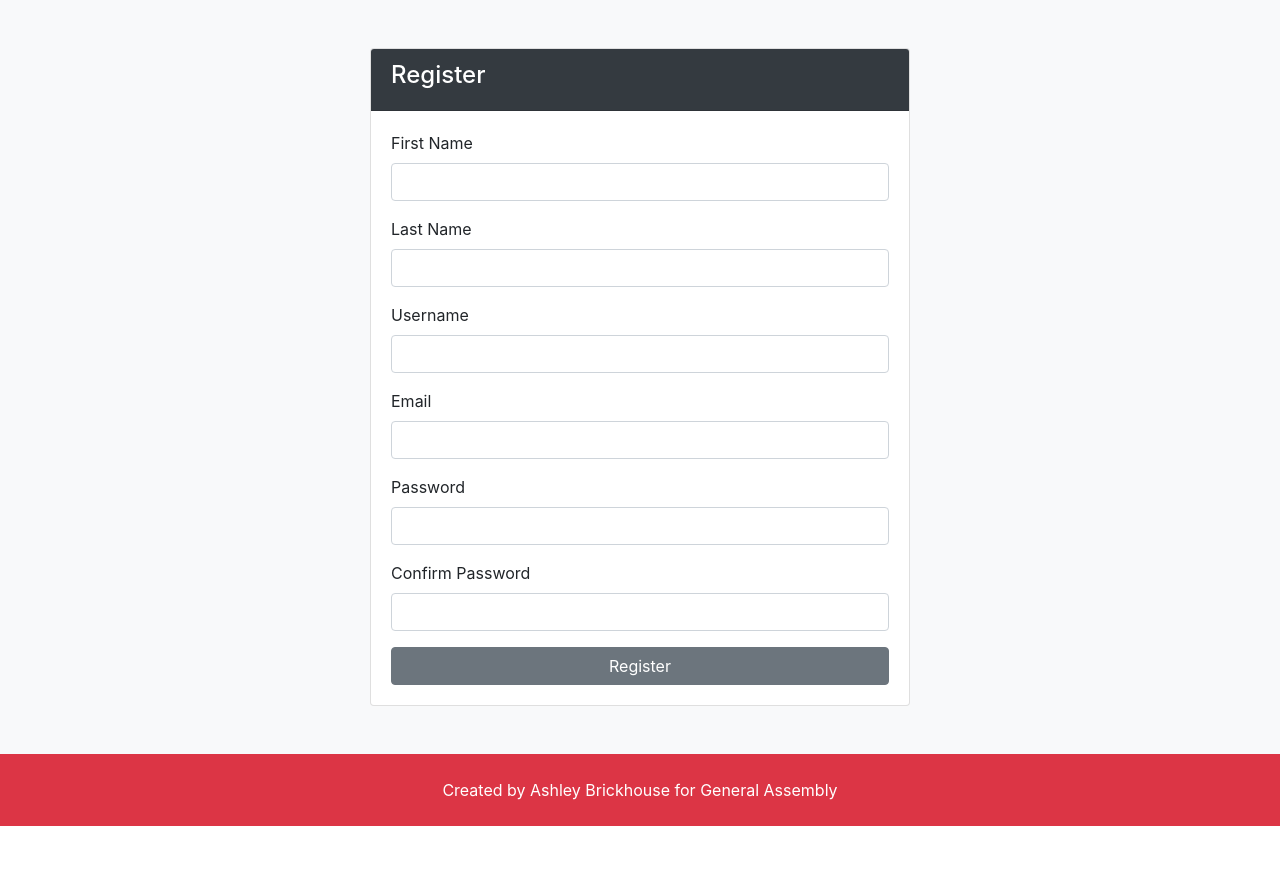
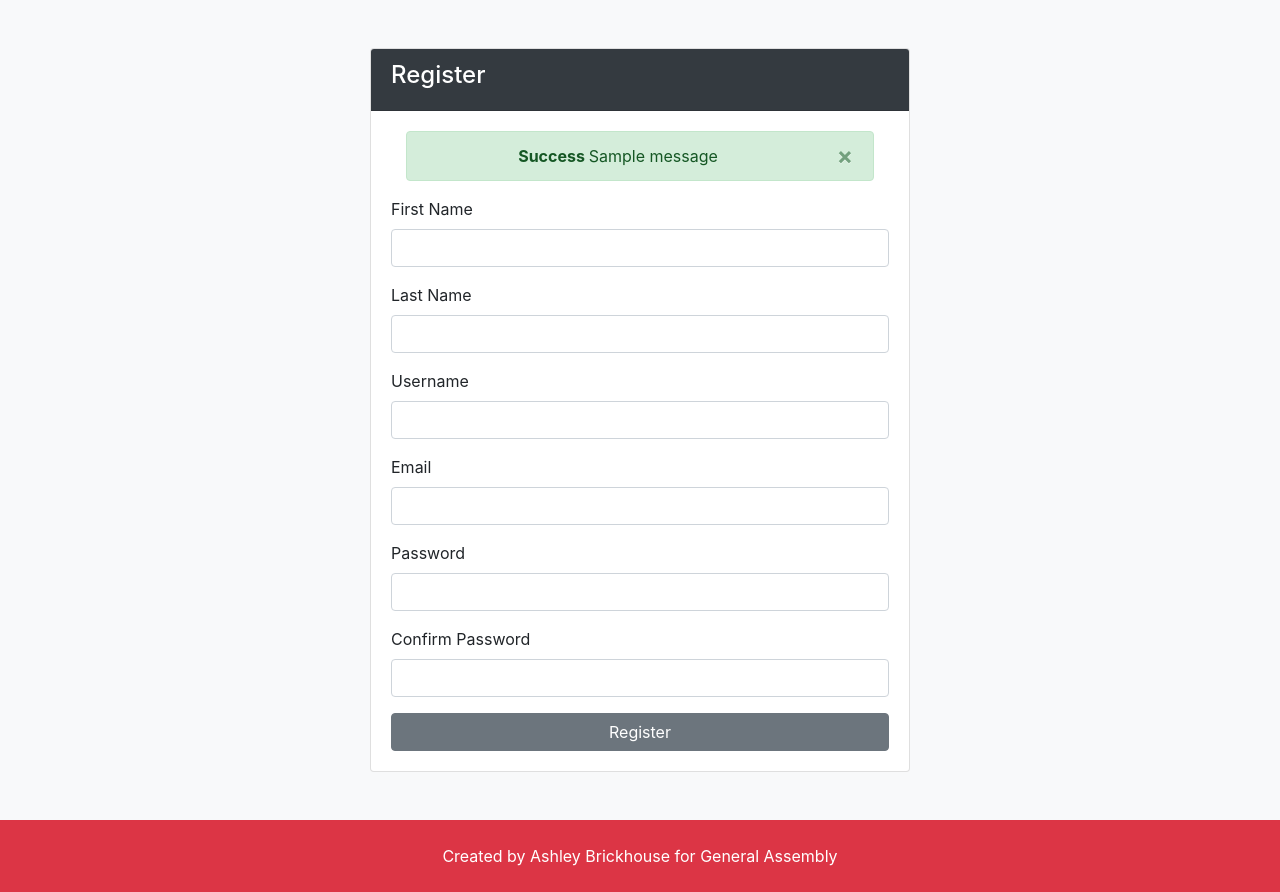
Before and after one commit to ashbrick/Password-Vault, a Django app: page /accounts/register in a window 1280 px wide. Shown: the part 100-992 px from the top of the page. Before the commit the page ends 926 px from the top, so only its background shows below. Run offline with Django 3.2, Linux system fonts and the light colour scheme; tables that the repository leaves empty hold one stand-in row (values such as "Sample post"); one stand-in notice (Sample message) is shown; some libraries are stand-ins or nearby versions.

Commit message:
created partial for error message, brought it into register and login templates and tested it in the views.py file

```diff
--- a/accounts/views.py
+++ b/accounts/views.py
@@ -1,11 +1,13 @@
 from django.shortcuts import render, redirect
+from django.contrib import messages
 
 # Create your views here by adding methods from routes (urls.py)
 
 #defining register, takes request as parameter
 def register(request):
     if request.method == 'POST':
-        return  # register user
+        messages.error(request, 'testing')
+        return redirect('register') # register user
     else:
         return render(request, 'accounts/register.html')
 
--- a/templates/accounts/login.html
+++ b/templates/accounts/login.html
@@ -11,6 +11,8 @@
                 <i class="fas fa-sign-in-alt"></i> Login</h4>
             </div>
             <div class="card-body">
+<!-- ALERTS -->
+            {% include 'partials/_alerts.html' %}
               <form action="{% url 'login' %}" method="POST">
 <!-- csrf_token for security, marries form to user's current session -->
                 {% csrf_token %}
--- a/templates/accounts/register.html
+++ b/templates/accounts/register.html
@@ -12,6 +12,8 @@
                 <i class="fas fa-user-plus"></i> Register</h4>
             </div>
             <div class="card-body">
+<!-- ALERTS -->
+            {% include 'partials/_alerts.html' %}
                 <form action="{% url 'register' %}" method="POST">
 <!-- csrf_token for security, marries form to user's current session and prevents browser hacking-->
                   {% csrf_token %}
--- /dev/null
+++ b/templates/partials/_alerts.html
@@ -0,0 +1,17 @@
+{% if messages %}
+  {% for message in messages %}
+    <div id="message" class="container">
+      <div class="alert alert-{{ message.tags }} alert-dismissible text-center" role="alert">
+        <button type="button" class="close" data-dismiss="alert"><span aria-hidden="true">&times;</span></button>
+        <strong>
+          {% if message.level == DEFAULT_MESSAGE_LEVELS.ERROR %}
+            UH OH! That clearly didn't work...
+          {% else %}
+            {{ message.tags|title }}
+          {% endif %}
+        </strong>
+        {{ message }}
+      </div>
+    </div>
+  {% endfor %}
+{% endif %}
```
